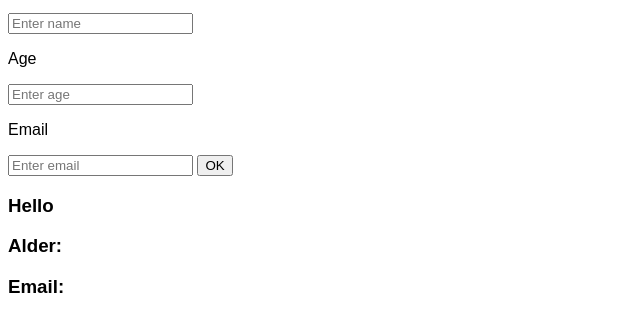
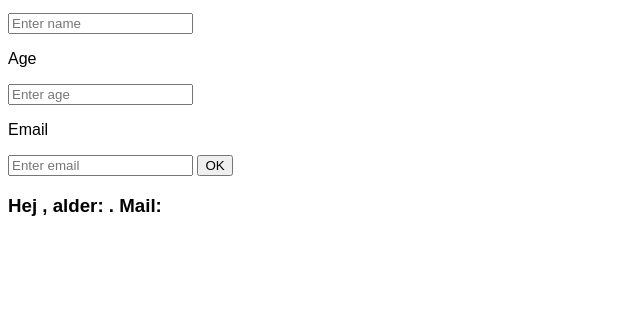
Before and after one commit to sebbex1337/Hello-JavaScript-projekt, a plain HTML site: page index.html in a window 1280 px wide. Both pictures are taken after a click on the button "OK". Shown: the part 101-432 px from the top of the page, without its empty margins (0-640 px from the left). Drawn offline with Linux system fonts and the light colour scheme.

Commit message:
exercises

```diff
--- a/app.js
+++ b/app.js
@@ -1,17 +1,14 @@
+"use strict"
+
+let fullName;
+let age;
+let mail;
+
 function sayHello() {
-  document.querySelector("#h3name").textContent =
-    "Hello " + document.querySelector("#name").value;
-  document.querySelector("#h3age").textContent =
-    "Alder: " + document.querySelector("#age").value;
-  document.querySelector("#h3email").textContent =
-    "Email: " + document.querySelector("#email").value;
+  fullName = document.querySelector("#name").value;
+  age = document.querySelector("#age").value;
+  mail = document.querySelector("#email").value;
+
+  document.querySelector("#output").textContent = `Hej ${fullName}, alder: ${age}. Mail: ${mail}`;
 }
 document.querySelector("button").addEventListener("click", sayHello);
-
-/*
-function sayHello2() {
-  document.getElementById("output").textContent =
-    "Hello " + document.getElementById("field").value;
-}
-document.getElementById("btn").addEventListener("click", sayHello2);
- */
--- a/index.html
+++ b/index.html
@@ -16,9 +16,7 @@
     <p>Email</p>
     <input type="email" id="email" placeholder="Enter email" />
     <button id="btn">OK</button>
-    <h3 id="h3name"></h3>
-    <h3 id="h3age"></h3>
-    <h3 id="h3email"></h3>
+    <h3 id="output"></h3>
     <script src="app.js"></script>
   </body>
 </html>
```
